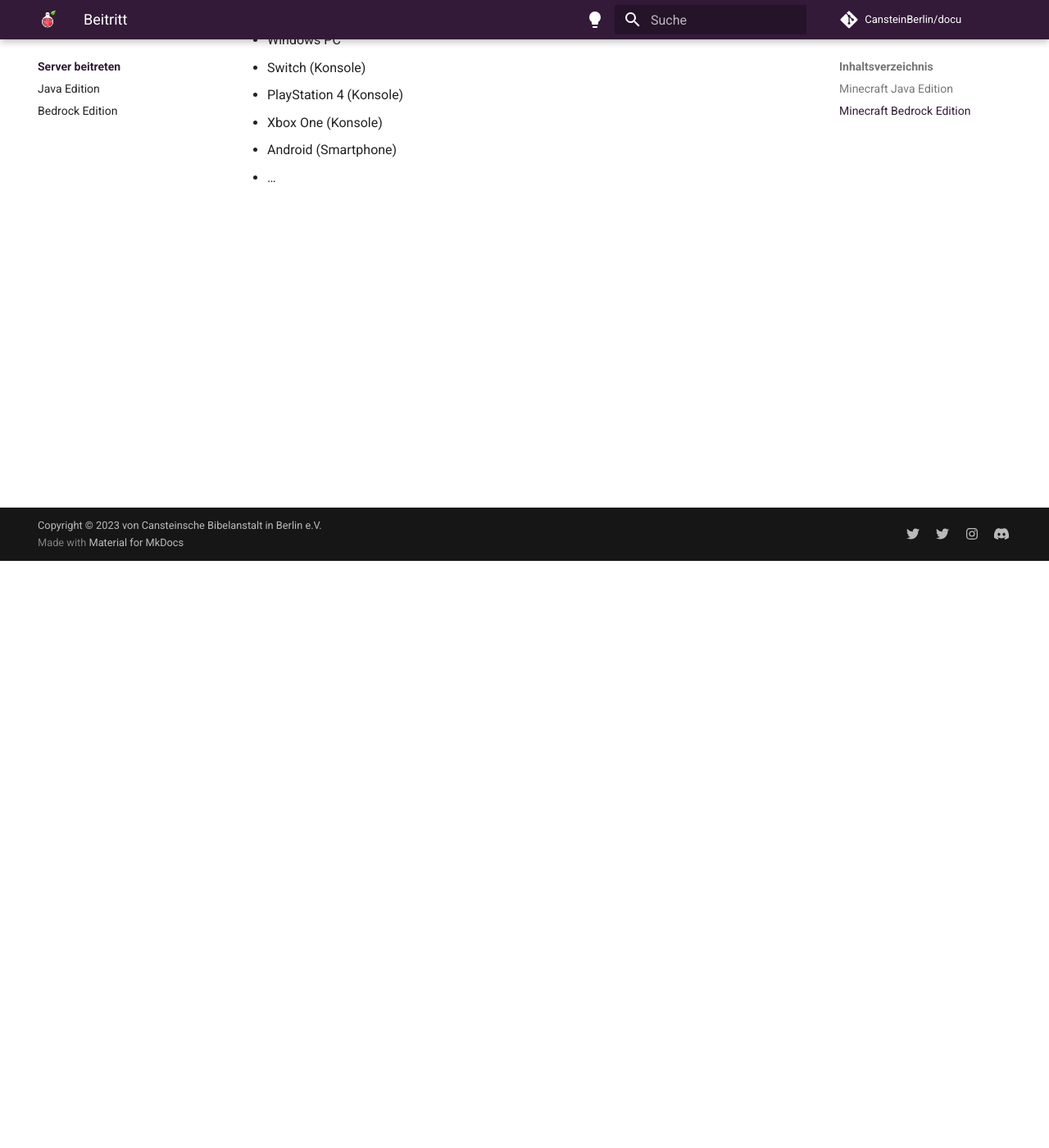
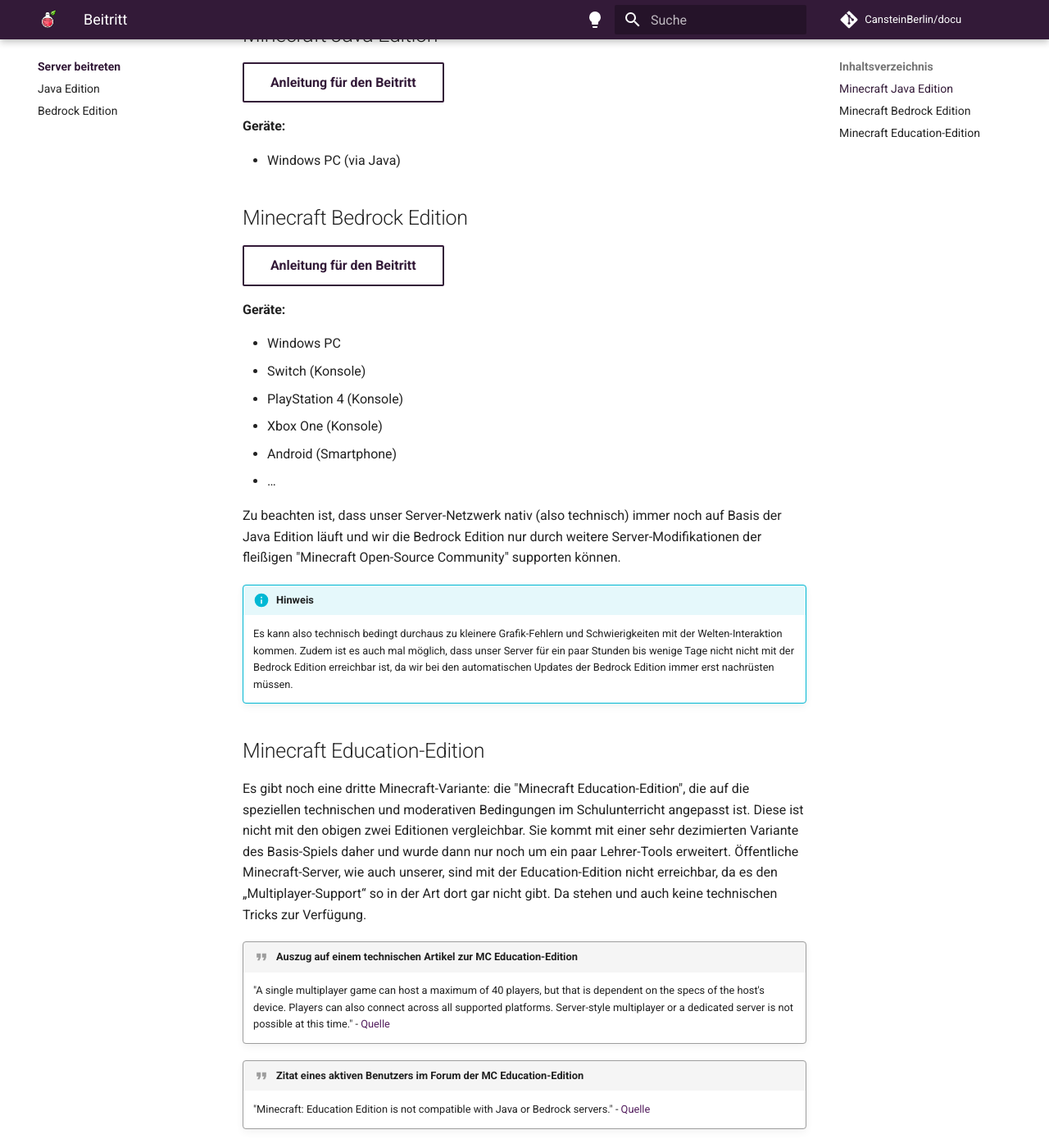
Before and after one commit to CansteinBerlin/docu, an MkDocs documentation site: the page built from docs/serverjoin/index.md, in a window 1280 px wide and 1400 px high, scrolled down 716 px. Shown: the whole window at 82% size. Built offline with MkDocs 1.6.1 and Material for MkDocs 9.7.7, drawn with Linux system fonts in a browser that asks for light colours; comment, search, counter and statistics services are not loaded; some of the changed text lies outside the part shown.

Commit message:
Reworking mc edition overview; adding infos about Education-Edition

```diff
--- a/docs/serverjoin/index.md
+++ b/docs/serverjoin/index.md
@@ -1,6 +1,12 @@
 # Beitritt
 
-Abhängig von den zwei Spiel Editionen von Minecraft gibt es auch zwei recht unterschiedliche Benutzer-Oberflächen, die den Beitritt des Servers unterschiedlich machen. Im Folgenden findest du jeweils eine ausführliche Anleitung für den möglichst einfachen Beitritt auf das Minecraft Server-Netzwerk von Canstein:
+Minecraft ist seit über einem Jahrzehnt eines der erfolgreichsten Videospiele weltweit. Das Spiel wurde ursprünglich nur für die Anwendung am Computer entwickelt und in der Programmiersprache "Java" entwickelt (Java Edition). Spätestens nach dem Kauf des Entwickler-Studios [Mojang AB](https://minecraft.wiki/w/Mojang_Studios) durch Microsoft wurde viel dafür getan, dass Minecraft in aller Welt und in allen üblichen Spiele-Konsolen (Playstation, XBOX, Smartphone etc.) gespielt werden können. Anfangs wurde dazu Minecraft für jedes einzelne Gerät quasi neugeschrieben. Heute bündelt die "Bedrock Edition" den gesamten Support aller Geräte, bei denen es technisch bedingt nicht mit der Java Edition laufen kann und bei denen auch meist eine alternative (Konsolen-)Steuerung notwendig ist.
+
+Abhängig von den zwei Spiel Editionen von Minecraft gibt es also auch zwei grundlegend unterschiedliche Benutzer-Oberflächen und Eigenheiten, die den Server-Beitritt und das Spielen auf dem Server unterschiedlich machen. Im Folgenden findest du jeweils eine ausführliche Anleitung für den möglichst einfachen Beitritt auf das Minecraft Server-Netzwerk von Canstein.
+
+!!! warn "Hinweis"
+
+    Die dritte Minecraft-Variante ist die "Minecraft Education-Edition". Damit kommt man aber aus technischen Gründen nicht auf unseren Server rauf. Mehr dazu weiter unten.
 
 ## Minecraft Java Edition
 
@@ -22,3 +28,21 @@
 - Xbox One (Konsole)
 - Android (Smartphone)
 - …
+
+Zu beachten ist, dass unser Server-Netzwerk nativ (also technisch) immer noch auf Basis der Java Edition läuft und wir die Bedrock Edition nur durch weitere Server-Modifikationen der fleißigen "Minecraft Open-Source Community" supporten können.
+
+!!! info "Hinweis"
+
+    Es kann also technisch bedingt durchaus zu kleinere Grafik-Fehlern und Schwierigkeiten mit der Welten-Interaktion kommen. Zudem ist es auch mal möglich, dass unser Server für ein paar Stunden bis wenige Tage nicht nicht mit der Bedrock Edition erreichbar ist, da wir bei den automatischen Updates der Bedrock Edition immer erst nachrüsten müssen.
+
+## Minecraft Education-Edition
+
+Es gibt noch eine dritte Minecraft-Variante: die "Minecraft Education-Edition", die auf die speziellen technischen und moderativen Bedingungen im Schulunterricht angepasst ist. Diese ist nicht mit den obigen zwei Editionen vergleichbar. Sie kommt mit einer sehr dezimierten Variante des Basis-Spiels daher und wurde dann nur noch um ein paar Lehrer-Tools erweitert. Öffentliche Minecraft-Server, wie auch unserer, sind mit der Education-Edition nicht erreichbar, da es den „Multiplayer-Support“ so in der Art dort gar nicht gibt. Da stehen und auch keine technischen Tricks zur Verfügung.
+
+!!! quote "Auszug auf einem technischen Artikel zur MC Education-Edition"
+
+    "A single multiplayer game can host a maximum of 40 players, but that is dependent on the specs of the host's device. Players can also connect across all supported platforms. Server-style multiplayer or a dedicated server is not possible at this time." - [Quelle](https://educommunity.minecraft.net/hc/en-us/articles/360047555531-How-To-Set-Up-A-Multiplayer-Game)
+
+!!! quote "Zitat eines aktiven Benutzers im Forum der MC Education-Edition"
+
+    "Minecraft: Education Edition is not compatible with Java or Bedrock servers." - [Quelle](https://educommunity.minecraft.net/hc/en-us/community/posts/360076229212-MEE-with-Java-vanilla-Server)
```
